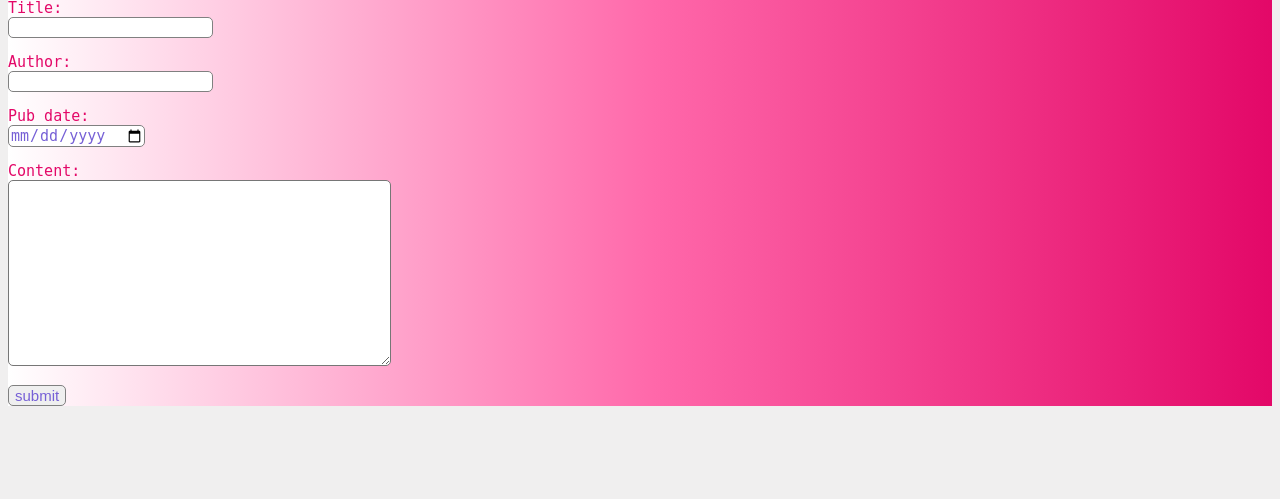
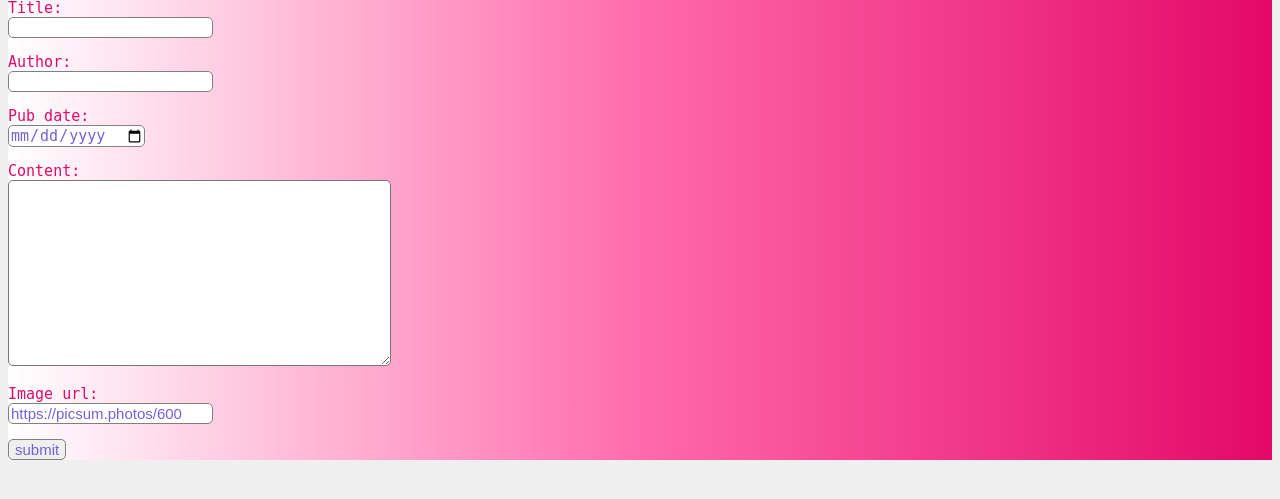
Before and after one commit to alisonvpereira/P3-She-Codes-News, a Django app: template she_codes_news/news/templates/news/createStory.html in a window 1280 px wide. Shown: the part 103-602 px from the top of the page. Run offline with Django 3.2, Linux system fonts and the light colour scheme; the template is opened without the code that fills it: values that come from a table or form of the project are taken from there, others are empty; parts of the project's set-up code (start-up, migrations or seed data) failed here and were passed over; some web fonts are replaced.

Commit message:
added form input image url

```diff
--- a/she_codes_news/news/forms.py
+++ b/she_codes_news/news/forms.py
@@ -6,7 +6,7 @@ from .models import NewsStory
 class StoryForm(ModelForm):
     class Meta:
         model = NewsStory
-        fields = ['title', 'author', 'pub_date', 'content']
+        fields = ['title', 'author', 'pub_date', 'content', 'image_url']
         widgets = {
             'pub_date': forms.DateInput(
                 format=('%m/%d/%Y'),
--- a/she_codes_news/news/models.py
+++ b/she_codes_news/news/models.py
@@ -6,4 +6,4 @@ class NewsStory(models.Model):
     author = models.CharField(max_length=200)
     pub_date = models.DateTimeField()
     content = models.TextField()
-    image = models.ImageField(default = "https://picsum.photos/600")
+    image_url = models.CharField(max_length=2000, default = "https://picsum.photos/600")
--- a/she_codes_news/news/templates/news/story.html
+++ b/she_codes_news/news/templates/news/story.html
@@ -11,7 +11,7 @@
     <h2>{{ story.title }}</h2>
     <h4>{{ story.author }}</h4>
     <div id="story-content">
-        <img src = {{ story.image }}>
+        <img src = {{ story.image_url }}>
         {{ story.content|linebreaks }}
     </div>
 </div>
--- a/she_codes_news/news/templates/news/storyCard.html
+++ b/she_codes_news/news/templates/news/storyCard.html
@@ -1,10 +1,12 @@
 <div class="story-card" id="story-card-{{ position }}">
     <a href="{% url 'news:story' story.id %}">
-        {% if position < 5 %}
+        <!-- {% if position < 5 %}
             <img src="../static/news/images/placeholder-{{ position }}.jpg">
         {% else %}
             <img src="https://picsum.photos/600">
-        {% endif %}
+        {% endif %} -->
+        <img src = {{ story.image_url }}>
+
         <div class="story-card-text">
             <h3>{{ story.title }}</h3>
             <h4>{{ story.author }}</h4>
--- a/she_codes_news/static/styles.css
+++ b/she_codes_news/static/styles.css
@@ -12,7 +12,7 @@ header {
 }
 
 img {
-    filter: grayscale(100%);
+    filter: grayscale(70%);
 }
 
 h1 {
```
Also changed, not shown: she_codes_news/news/migrations/0003_auto_20200801_1825.py (added).
